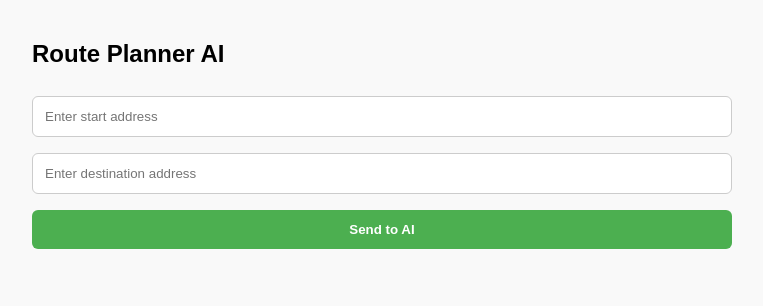
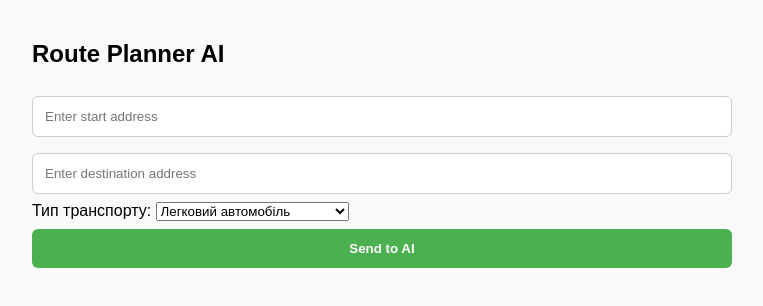
Before and after one commit to ostapkolodrubets/my-route-app, a plain HTML site: page index.html in a window 1280 px wide. Shown: the whole page, without its empty margins (258-1021 px from the left). Drawn offline with Linux system fonts and the light colour scheme.

Commit message:
Update index.html

```diff
--- a/index.html
+++ b/index.html
@@ -13,6 +13,15 @@
 <input id="start" placeholder="Enter start address" />
 <input id="end" placeholder="Enter destination address" />
 
+<label for="vehicle">Тип транспорту:</label>
+<select id="vehicle">
+  <option value="car">Легковий автомобіль</option>
+  <option value="camper">Автодім (Camper / Caravan)</option>
+  <option value="truck">Фура / Вантажівка</option>
+  <option value="motorcycle">Мотоцикл</option>
+</select>
+
+
 <button id="sendBtn">Send to AI</button>
 
 <div id="result"></div>
```
